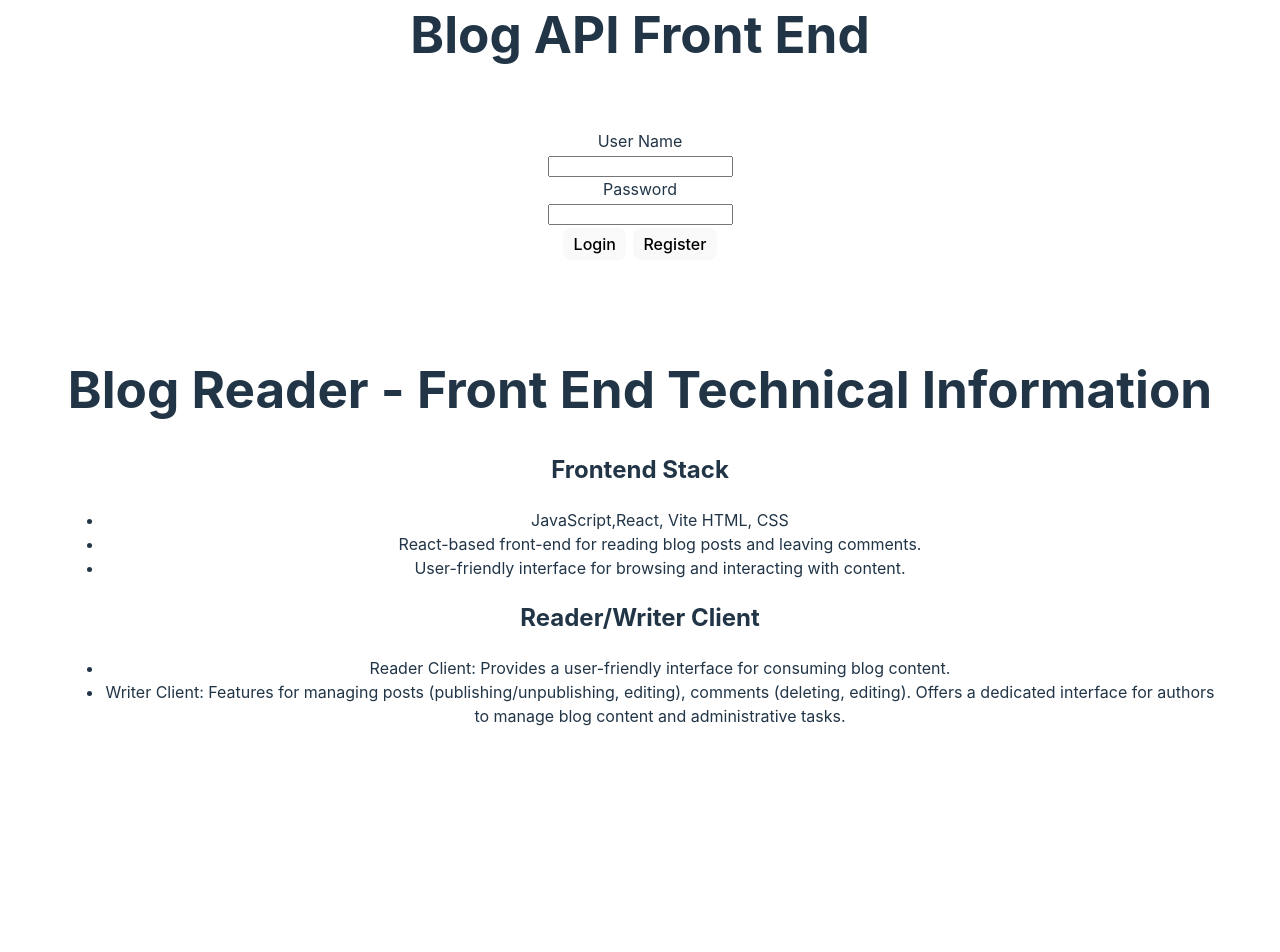
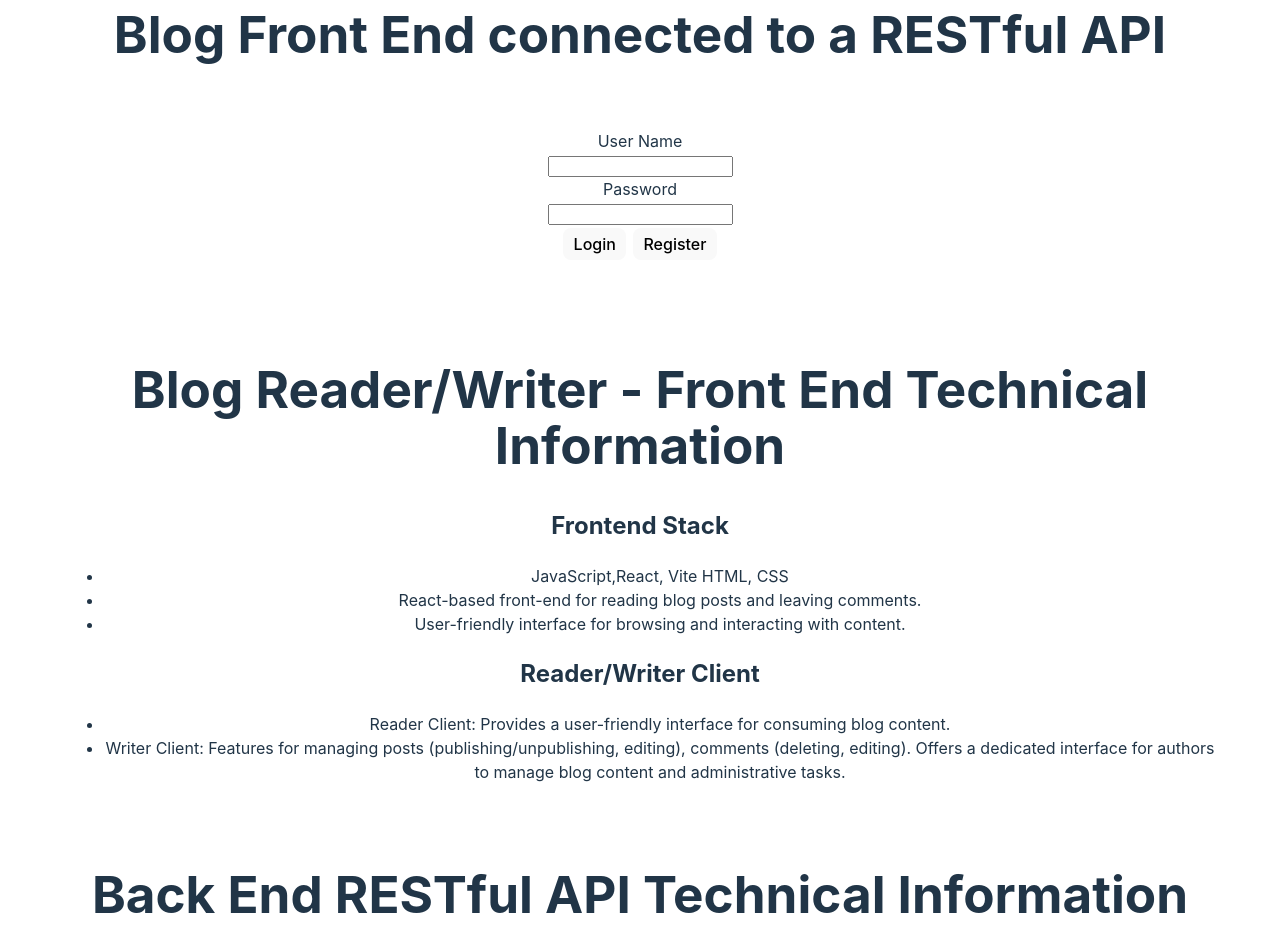
Before and after one commit to amaldevelops/full-stack-blog, a React (Vite) app in the folder FrontEnd/: page / in a window 1280 px wide. Shown: the part 210-1162 px from the top of the page. Before the commit the page ends 1018 px from the top, so only its background shows below. Built offline with nearby package versions, Linux system fonts and the light colour scheme.

Commit message:
Updated app.jsx project info

```diff
--- a/FrontEnd/index.html
+++ b/FrontEnd/index.html
@@ -4,7 +4,7 @@
     <meta charset="UTF-8" />
     <link rel="icon" type="image/svg+xml" href="/vite.svg" />
     <meta name="viewport" content="width=device-width, initial-scale=1.0" />
-    <title>Blog API Front End</title>
+    <title>Blog RESTful API : Front End</title>
   </head>
   <body>
     <div id="root"></div>
--- a/FrontEnd/src/App.jsx
+++ b/FrontEnd/src/App.jsx
@@ -10,7 +10,7 @@ function App() {
           <img src={reactLogo} className="logo react" alt="React logo" />
         </a>
       </div>
-      <h1>Blog API Front End</h1>
+      <h1>Blog Front End connected to a RESTful API </h1>
       <div className="card">
         <form>
           <label id="username">User Name </label>
@@ -26,7 +26,7 @@ function App() {
       </div>
 
       <div className="card">
-        <h1>Blog Reader - Front End Technical Information</h1>
+        <h1>Blog Reader/Writer - Front End Technical Information</h1>
 
         <h2>Frontend Stack</h2>
         <ul>
@@ -51,6 +51,10 @@ function App() {
             for authors to manage blog content and administrative tasks.
           </li>
         </ul>
+
+      </div>
+      <div>
+        <h1>Back End RESTful API Technical Information</h1>
       </div>
     </>
   );
```
